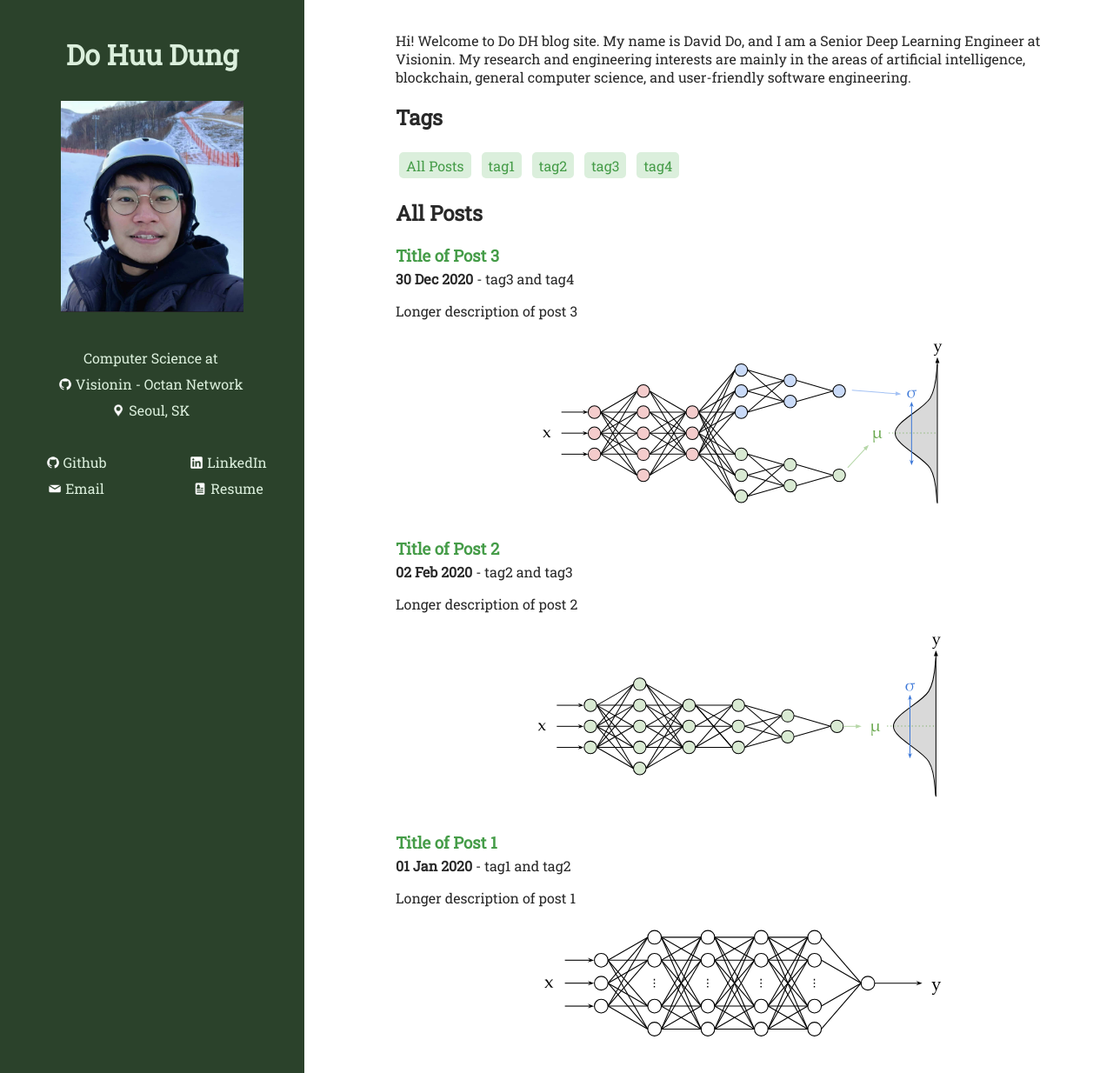
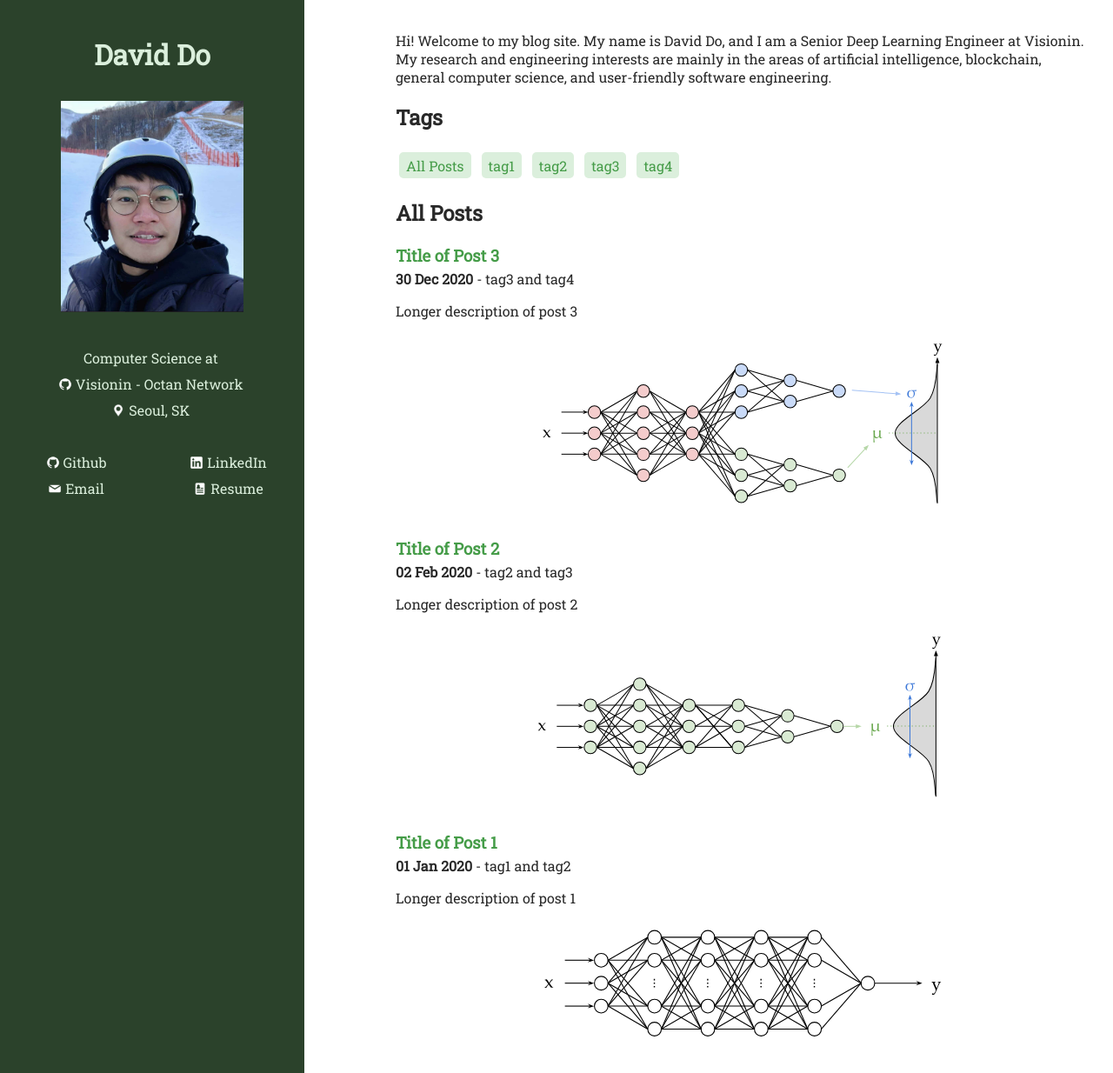
Before and after one commit to csdaviddo/csdaviddo.github.io, a Jekyll site: the page built from index.html, in a window 1280 px wide and 1234 px high. Shown: the whole window at 87% size. Built offline with Jekyll 4.4.1, drawn with Linux system fonts in a browser that asks for light colours.

Commit message:
Update _config.yml

```diff
--- a/_config.yml
+++ b/_config.yml
@@ -1,5 +1,5 @@
 # Info about you
-name: Do Huu Dung
+name: David Do
 position: Computer Science
 email: dungdo.hust@gmail.com
 company_name: Visionin - Octan Network
@@ -12,7 +12,7 @@ description: Blog
 url: https://csdaviddo.github.io/
 main_github_io: true
 long_description: >-
-    Hi!  Welcome to Do DH blog site.  My name is David Do, and I am a Senior Deep Learning Engineer at Visionin.
+    Hi!  Welcome to my blog site.  My name is David Do, and I am a Senior Deep Learning Engineer at Visionin.
     My research and engineering interests are mainly in the areas of artificial intelligence, blockchain,
     general computer science, and user-friendly software engineering.
 
```
